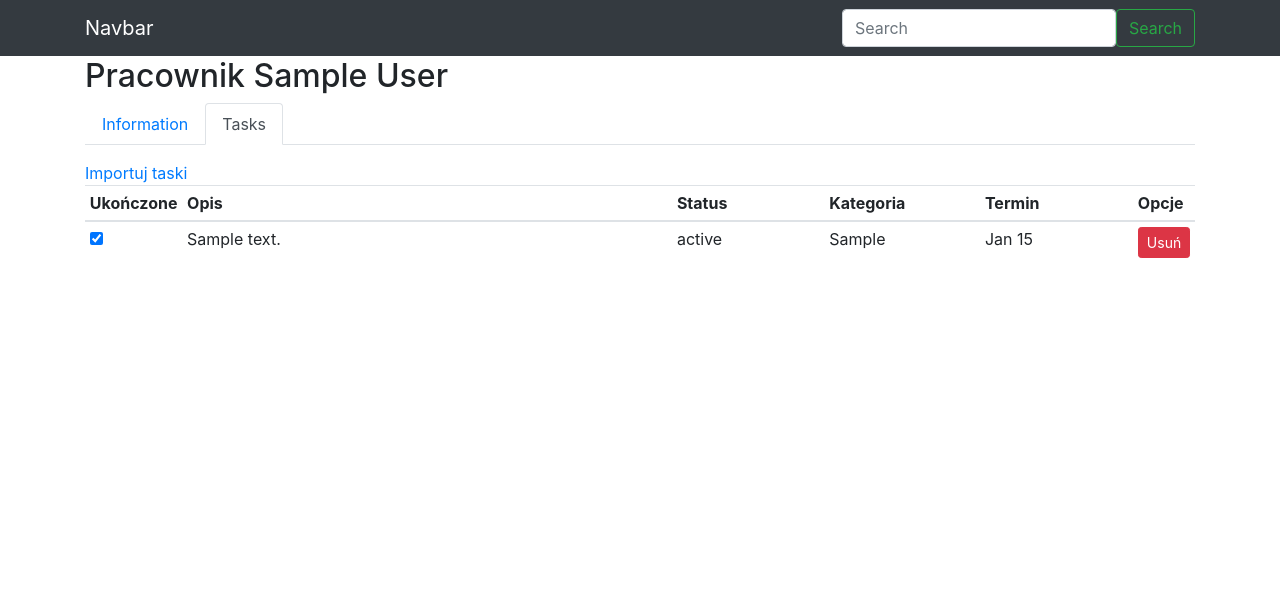
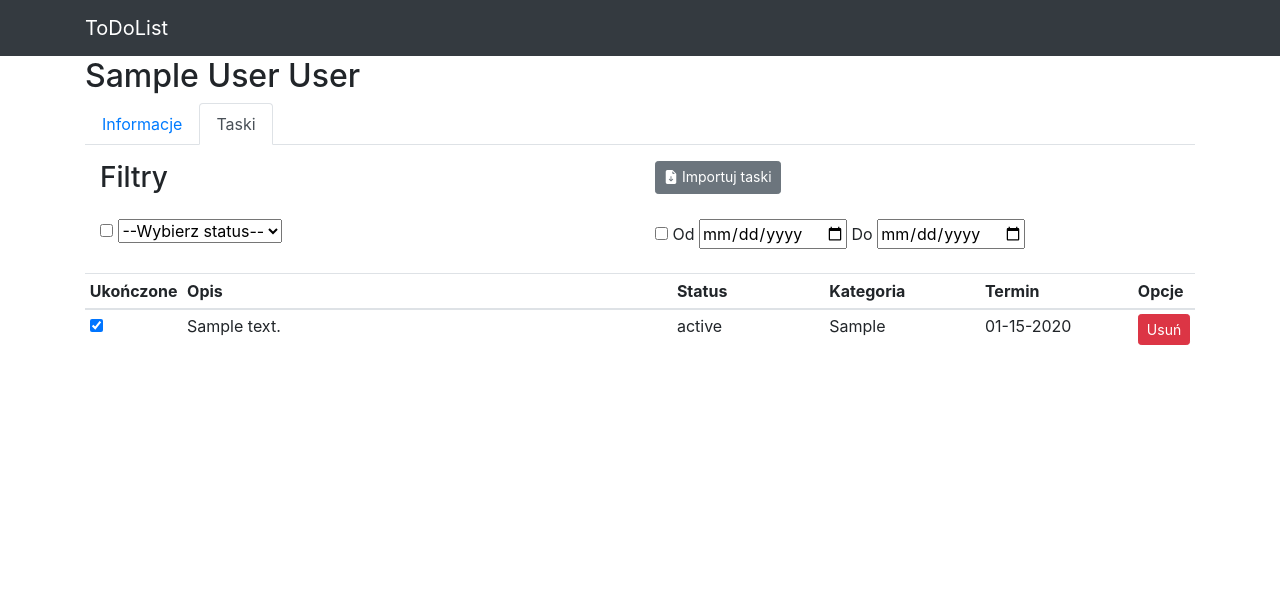
Before and after one commit to wiktorks/todolist, a Django app: page /employee/1/tasks/ in a window 1280 px wide. Shown: the top 590 px of the page. Run offline with Django 4.2, Linux system fonts and the light colour scheme; tables that the repository leaves empty hold one stand-in row (values such as "Sample post"); some libraries are stand-ins or nearby versions.

Commit message:
Add task filtering

```diff
--- a/employees/static/employees/js/main.js
+++ b/employees/static/employees/js/main.js
@@ -1,4 +1,123 @@
 $(document).ready(function () {
+  const taskFullList = get_task_data();
+
+  function get_task_data() {
+    let task_list = [];
+    const task_table = $(".task");
+    for (row of task_table) {
+      task_list.push({
+        is_checked: $(row).find(".task-completed-checkbox")[0].checked,
+        description: $(row).find(".task-description")[0].innerText,
+        status: $(row).find(".task-status")[0].innerText,
+        category: $(row).find(".task-category")[0].innerText,
+        dueDate: $(row).find(".task-end-date")[0].innerText,
+        taskId: $(row).find(".task-completed-checkbox")[0].id,
+        counter: $(".delete-confirm")[0].id,
+      });
+    }
+    return task_list;
+  }
+
+  function draw_task_data(task_data) {
+    const task_table = $(".task-container").empty();
+    if (task_data) {
+      for (row of task_data) {
+        $(task_table).append(`<tr class="task">
+        <th scope="row">
+          <input
+            type="checkbox"
+            name="task-completed-${row.taskId}"
+            class="task-completed-checkbox"
+            id="${row.taskId}"
+            ${row.is_checked ? "checked" : ""}
+          >
+        </th>
+        <td class="task-description">${row.description}</td>
+        <td class="task-status">${row.status}</td>
+        <td class="task-category">${row.category}</td>
+        <td class="task-end-date">
+        ${row.dueDate}
+        </td>
+        <td>
+          <button
+            type="button"
+            class="btn btn-danger btn-sm"
+            data-toggle="modal"
+            data-target="#confirmModal${row.counter}"
+          >
+            Usuń
+          </button>
+        </td>
+      </tr>`);
+      }
+    } else {
+      $(task_table).append(`<tr>
+      <td colspan="4">
+        <p>Nie znaleziono tasków</p>
+      </td>
+    </tr>`);
+    }
+  }
+
+  function applyFilters() {
+    let taskSnapshot = taskFullList;
+    const dateFilter = $(".date-filter")[0];
+    const statusFilter = $(".status-filter")[0];
+
+    if ($(statusFilter).find(".status-checkbox")[0].checked) {
+      const status = $(statusFilter).find("#status-select")[0].value;
+      if (status) {
+        taskSnapshot = taskSnapshot.filter((task) => {
+          return task.status === status;
+        });
+      }
+    }
+
+    if ($(dateFilter).find(".date-checkbox")[0].checked) {
+      let startDate = $(dateFilter).find("input[name='from-day']")[0].value;
+      let endDate = $(dateFilter).find("input[name='to-day']")[0].value;
+      // startDate = new Date(startDate.split("-"));
+      // endDate = new Date(endDate.split("-"));
+      // startDate.setHours(0, 0, 0, 0);
+      // endDate.setHours(0, 0, 0, 0);
+      // console.log(
+      //   `Dates filter: ${startDate.getTime()} - ${endDate.getTime()}, ${
+      //     startDate.getTime() === endDate.getTime()
+      //   }`
+      // );
+      // console.log(`Task Date: ${new Date(taskSnapshot[0].dueDate.split("-"))}`);
+      if (startDate && endDate) {
+        startDate = new Date(startDate.split("-"));
+        endDate = new Date(endDate.split("-"));
+        startDate.setHours(0, 0, 0, 0);
+        endDate.setHours(0, 0, 0, 0);
+        if (startDate.getTime() > endDate.getTime()) {
+          startDate = endDate;
+        }
+        taskSnapshot = taskSnapshot.filter((task) => {
+          let task_date = new Date(task.dueDate.split("-"));
+          task_date.setHours(0, 0, 0, 0);
+          console.log(
+            task_date.getTime(),
+            startDate.getTime(),
+            endDate.getTime()
+          );
+          return (
+            task_date.getTime() >= startDate.getTime() &&
+            task_date.getTime() <= endDate.getTime()
+          );
+        });
+        console.log(taskSnapshot);
+      }
+    }
+
+    draw_task_data(taskSnapshot);
+  }
+
+  $(".filter-checkbox").on("change", applyFilters);
+  $("#status-select").on("change", applyFilters);
+  $("input[type='date']").on("change", applyFilters);
+
   $(".clickable-row").click(function () {
     window.location = $(this).data("href");
   });
--- a/employees/templates/employees/base.html
+++ b/employees/templates/employees/base.html
@@ -14,24 +14,13 @@
     />
     <link rel="stylesheet" href="https://cdn.jsdelivr.net/npm/bootstrap-icons@1.7.0/font/bootstrap-icons.css" />
     {% block css_files %}{% endblock css_files %}
-    <title>Hello, world!</title>
+    <title>ToDoList</title>
   </head>
   <body>
     <header class="site-header" style="margin-bottom: 57px">
       <nav class="navbar navbar-dark bg-dark fixed-top">
         <div class="container">
-          <a class="navbar-brand">Navbar</a>
-          <form class="d-flex">
-            <input
-              class="form-control me-2"
-              type="search"
-              placeholder="Search"
-              aria-label="Search"
-            />
-            <button class="btn btn-outline-success" type="submit">
-              Search
-            </button>
-          </form>
+          <a href="{% url 'employee-list' %}" class="navbar-brand">ToDoList</a>
         </div>
       </nav>
     </header>
--- a/employees/templates/employees/employee_tasks.html
+++ b/employees/templates/employees/employee_tasks.html
@@ -10,13 +10,52 @@
 
 {% include "employees/partials/create_modal.html" with form_title="Create new task" %}
 {% include "employees/partials/employee_nav.html" with type="tasks" %}
-<div class="container">
-  <div class="row">
-    {% if task_list %}<a href="{% url 'api-task-download' employee.pk %}">Importuj taski</a>{% endif %}
+{% if task_list %}
+<div class="container .filter-bar">
+  <div class="row justify-content-between">
+    <div class="col">
+      <h3>Filtry</h3>
+    </div>
+    <div class="col">
+      <a
+        href="{% url 'api-task-download' employee.pk %}"
+        class="btn btn-secondary btn-sm"
+        style="height: 33px"
+      >
+        <i class="bi bi-file-earmark-arrow-down-fill"></i> Importuj taski
+      </a>
+    </div>
+  </div>
+  <div class="row .filters py-3">
+    <div class="col-sm">
+      <div class="row justify-content-between">
+        <div class="col status-filter">
+          <input type="checkbox" name="" class="filter-checkbox status-checkbox" id="" >
+          <select name="status" id="status-select">
+              <option value="">--Wybierz status--</option>
+              {% for status in status_list %}
+              <option value="{{ status }}">{{ status }}</option>
+              {% endfor %}
+          </select>
+        </div>
+        <div class="col date-filter">
+          <input type="checkbox" name="" class="filter-checkbox date-checkbox" id="" >
+          <label class="d-inline-block">
+            Od
+            <input type="date" name="from-day">
+          </label>
+          <label class="d-inline-block">
+            Do
+            <input type="date" name="to-day">
+          </label>
+        </div>
+      </div>
+    </div>
   </div>
 </div>
+{% endif %}
 <div class="table-responsive">
-  <table class="table table-hover table-sm">
+  <table class="table table-hover table-sm task-table">
     <thead>
       <tr>
         <th scope="col" style="width: 5%">Ukończone</th>
@@ -27,23 +66,30 @@
         <th scope="col">Opcje</th>
       </tr>
     </thead>
-    <tbody>
+    <tbody class="task-container">
       {% for task in task_list %}
       {% include "employees/partials/confirm_modal.html" %}
-      <tr>
+      <tr class="task">
         <th scope="row">
-          <input type="checkbox" name="task-completed-{{ task.pk }}" class="task-completed" id="{{ task.pk }}" {% if task.is_completed %}checked{% endif %}>
+          <input
+            type="checkbox"
+            name="task-completed-{{ task.pk }}"
+            class="task-completed-checkbox"
+            id="{{ task.pk }}"
+            {% if task.is_completed %}checked{% endif %}
+          >
         </th>
-        <td>{{ task.description }}</td>
-        <td>{{ task.status }}</td>
-        <td>{{ task.category }}</td>
-        <td>
-          {{ task.planned_end_date|date:"M j" }}
+        <td class="task-description">{{ task.description }}</td>
+        <td class="task-status">{{ task.status }}</td>
+        <td class="task-category">{{ task.category }}</td>
+        <td class="task-end-date">
+          {{ task.planned_end_date|date:"m-d-Y" }}
         </td>
         <td>
           <button
             type="button"
-            class="btn btn-danger btn-sm"
+            id="{{ forloop.counter }}"
+            class="btn btn-danger btn-sm delete-confirm"
             data-toggle="modal"
             data-target="#confirmModal{{ forloop.counter }}"
           >
@@ -53,7 +99,6 @@
       </tr>
       {% empty %}
       <tr>
-
         <td colspan="4">
           <p>Ten pracownik nie ma tasków. Dodaj nowy</p>
         </td>
--- a/employees/templates/employees/partials/confirm_modal.html
+++ b/employees/templates/employees/partials/confirm_modal.html
@@ -2,19 +2,19 @@
   <div class="modal-dialog">
     <div class="modal-content">
       <div class="modal-header">
-        <h5 class="modal-title" id="confirmModal{{ forloop.counter }}Label">Delete task</h5>
+        <h5 class="modal-title" id="confirmModal{{ forloop.counter }}Label">Usuń zadanie</h5>
         <button type="button" class="close" data-dismiss="modal" aria-label="Close">
           <span aria-hidden="true">&times;</span>
         </button>
       </div>
       <div class="modal-body">
-        Are you sure you want to delete this task?
+        Jesteś pewien ze chcesz usunąć to zadanie?
       </div>
       <div class="modal-footer">
         <form method="post" action="{% url 'task-delete' employee.pk task.pk %}">
           {% csrf_token %}
-          <button type="button" class="btn btn-secondary" data-dismiss="modal">No</button>
-          <input type="submit" class="btn btn-danger" value="Yes" />
+          <button type="button" class="btn btn-secondary" data-dismiss="modal">Nie</button>
+          <input type="submit" class="btn btn-danger" value="Tak" />
         </form>
       </div>
     </div>
--- a/employees/templates/employees/partials/employee_nav.html
+++ b/employees/templates/employees/partials/employee_nav.html
@@ -1,9 +1,9 @@
-<h2>Pracownik {{ employee.name }}</h2>
+<h2>{{ employee.name }} {{ employee.surname }}</h2>
 <ul class="nav nav-tabs mb-3">
   <li class="nav-item">
-    <a class="nav-link{% if type == 'details' %} active{% endif %}" href="{% url 'employee-details' employee.pk %}">Information</a>
+    <a class="nav-link{% if type == 'details' %} active{% endif %}" href="{% url 'employee-details' employee.pk %}">Informacje</a>
   </li>
   <li class="nav-item">
-    <a class="nav-link{% if type == 'tasks' %} active{% endif %}" href="{% url 'employee-tasks' employee.pk %}">Tasks</a>
+    <a class="nav-link{% if type == 'tasks' %} active{% endif %}" href="{% url 'employee-tasks' employee.pk %}">Taski</a>
   </li>
 </ul>
--- a/employees/views.py
+++ b/employees/views.py
@@ -38,6 +38,11 @@ class TaskListView(FormMixin, ListView):
     def get_context_data(self, **kwargs):
         context = super().get_context_data(**kwargs)
         context["employee"] = self.assigned_worker
+        statuses = []
+        for task in context["object_list"]:
+            if task.status not in statuses:
+                statuses.append(task.status)
+        context["status_list"] = statuses
         return context
 
 
```
Also changed, not shown: employees/templates/employees/employee_list.html (+4 -4 lines).
